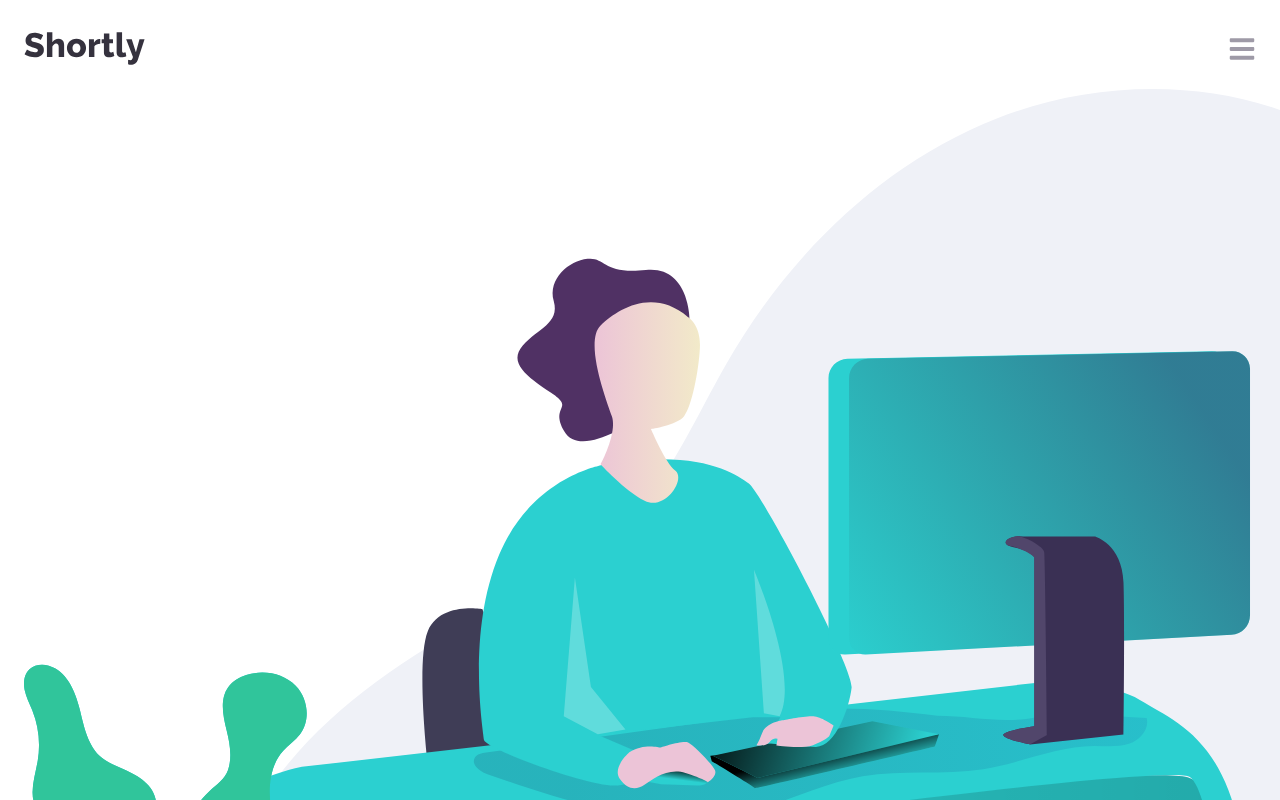
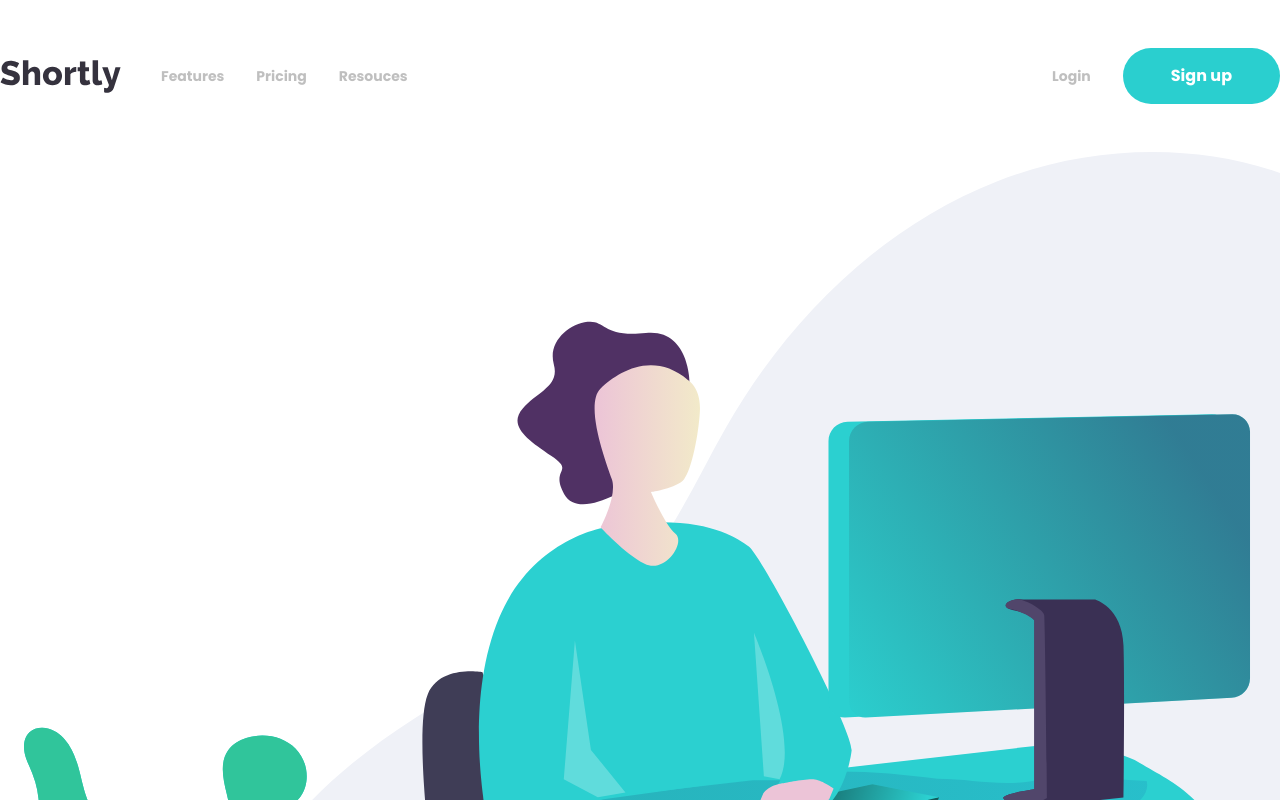
Before and after one commit to christycrt/url-shorten-api, a Next.js app: page / in a window 1280 px wide. Shown: the top 800 px of the page. Built offline with nearby package versions, Linux system fonts and the light colour scheme.

Commit message:
[UPDATE] NavbarMobile and NavbarDesktop

```diff
--- a/components/common/Navbar.tsx
+++ /dev/null
@@ -1,18 +0,0 @@
-import { FaBars } from "react-icons/fa";
-
-const Navbar = () => {
-  return (
-    <nav>
-      <ul className="flex justify-between items-center container mx-auto px-6 pt-8 pb-6">
-        <li>
-          <img className="logo" src="images/logo.svg" alt="logo" />
-        </li>
-        <li>
-          <FaBars className="text-2xl text-grayish-violet" />
-        </li>
-      </ul>
-    </nav>
-  );
-};
-
-export default Navbar;
--- /dev/null
+++ b/components/common/Navbar/NavbarDesktop.tsx
@@ -0,0 +1,28 @@
+import Button from "../Button";
+
+const NavbarDesktop = () => {
+  return (
+    <nav className="text-gray font-bold flex justify-between container py-12">
+      <ul className="flex items-center">
+        <li className="mr-10 hover:text-very-dark-violet">
+          <img className="logo" src="images/logo.svg" alt="logo" />
+        </li>
+        <li className="text-sm mr-8 hover:text-very-dark-violet">Features</li>
+        <li className="text-sm mr-8 hover:text-very-dark-violet">Pricing</li>
+        <li className="text-sm hover:text-very-dark-violet">Resouces</li>
+      </ul>
+      <ul>
+        <ul className="flex items-center">
+          <li className="text-sm mr-8 hover:text-very-dark-violet">Login</li>
+          <li className="flex flex-col">
+            <Button size="s-sm" radius="full">
+              Sign up
+            </Button>
+          </li>
+        </ul>
+      </ul>
+    </nav>
+  );
+};
+
+export default NavbarDesktop;
--- /dev/null
+++ b/components/common/Navbar/NavbarMobile.tsx
@@ -0,0 +1,43 @@
+import Button from "../Button";
+import { FaBars } from "react-icons/fa";
+import { useState } from "react";
+
+const NavbarMobile = () => {
+  const [click, setClick] = useState<boolean>(false);
+
+  const handleClick = () => {
+    setClick(!click);
+  };
+
+  return (
+    <nav className="relative">
+      <ul className="flex justify-between items-center container pt-8 pb-6">
+        <li>
+          <img className="logo" src="images/logo.svg" alt="logo" />
+        </li>
+        <li onClick={handleClick}>
+          <FaBars className="text-2xl text-grayish-violet" />
+        </li>
+      </ul>
+      <div className={`absolute z-50 px-6 w-full ${click ? "" : "hidden"}`}>
+        <div className="bg-dark-violet p-6 rounded-lg divide-y divide-white/20 text-white font-bold text-center">
+          <ul className="pb-4">
+            <li className="p-4 text-lg">Features</li>
+            <li className="p-4  text-lg">Pricing</li>
+            <li className="p-4  text-lg">Resouces</li>
+          </ul>
+          <ul className="py-4">
+            <li className="p-4 text-lg">Login</li>
+            <li className="pt-2 flex flex-col">
+              <Button size="lg" radius="full">
+                Sign up
+              </Button>
+            </li>
+          </ul>
+        </div>
+      </div>
+    </nav>
+  );
+};
+
+export default NavbarMobile;
--- /dev/null
+++ b/components/common/Navbar/index.tsx
@@ -0,0 +1,17 @@
+import NavbarDesktop from "./NavbarDesktop";
+import NavbarMobile from "./NavbarMobile";
+
+const Navbar = () => {
+  return (
+    <>
+      <div className="lg:hidden">
+        <NavbarMobile />
+      </div>
+      <div className="hidden lg:block">
+        <NavbarDesktop />
+      </div>
+    </>
+  );
+};
+
+export default Navbar;
```
